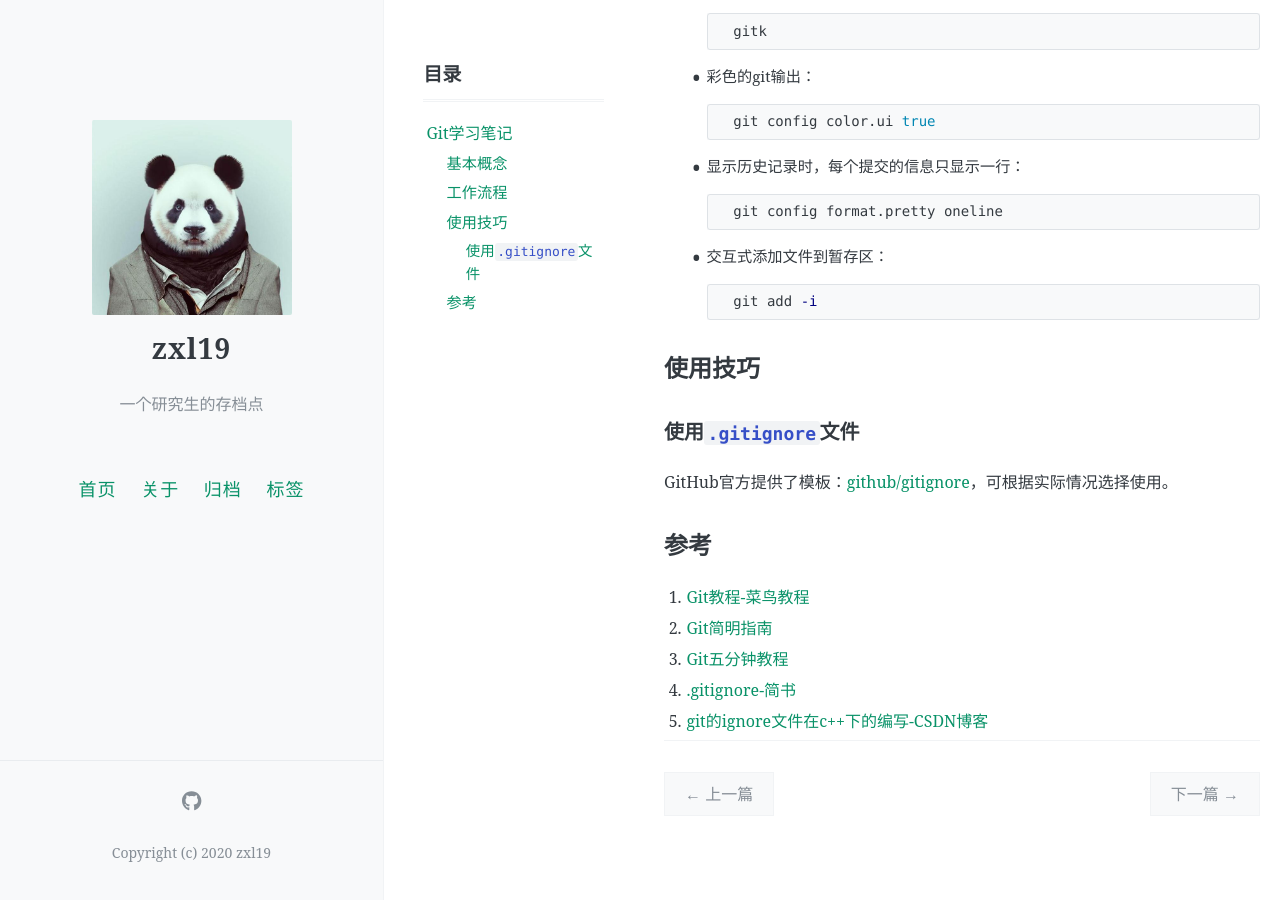
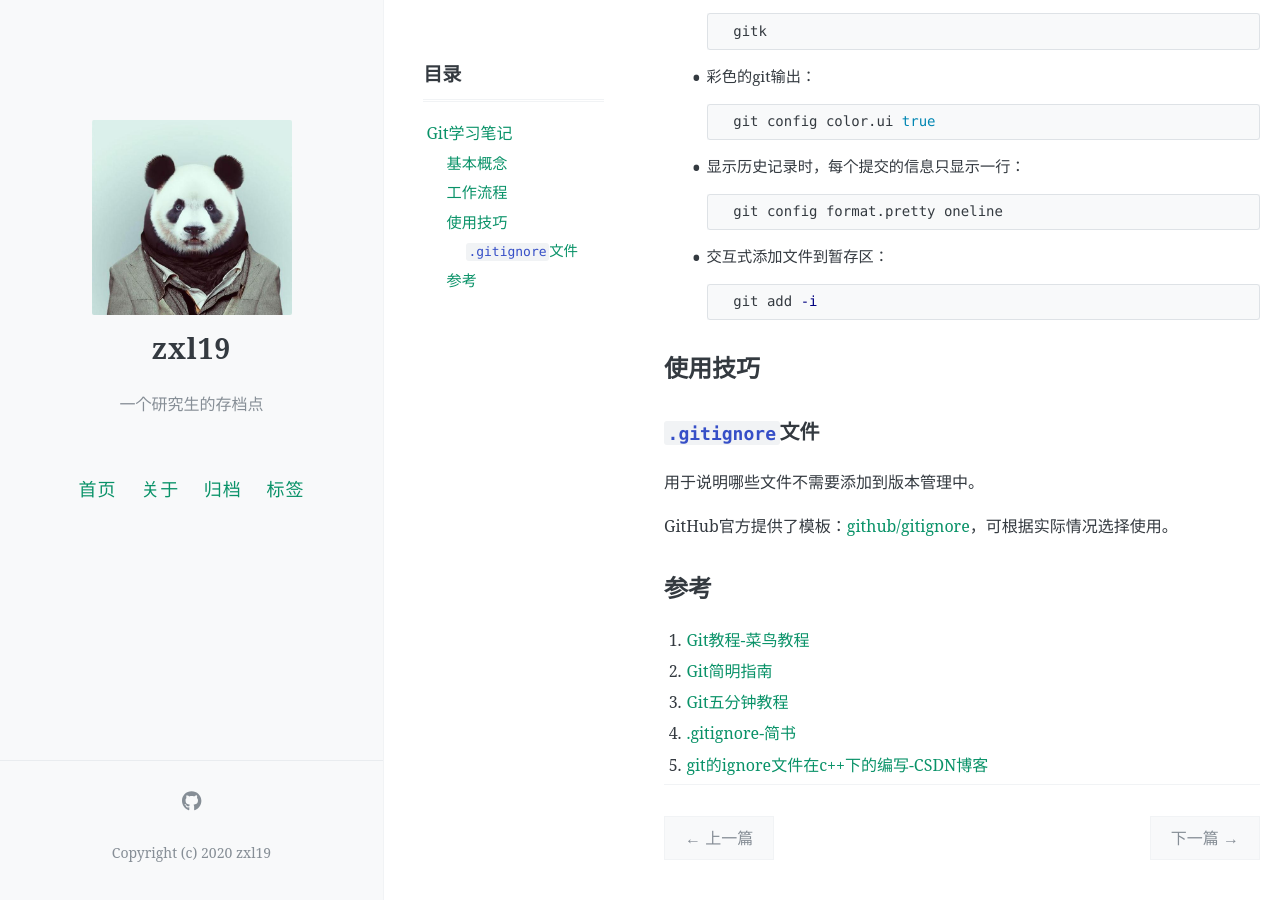
Before and after one commit to zxl19/zxl19.github.io, a Jekyll site: the page built from _posts/2021-08-14-git-note.md, in a window 1280 px wide and 900 px high, scrolled down 2038 px. Built offline with Jekyll 4.4.1, drawn with Linux system fonts in a browser that asks for light colours; comment, search, counter and statistics services are not loaded; before the commit the page ends 2895 px from its top, so only the background shows below that.

Commit message:
Update 2021-08-14-git-note.md

```diff
--- a/_posts/2021-08-14-git-note.md
+++ b/_posts/2021-08-14-git-note.md
@@ -135,7 +135,9 @@ pinned: false
 
 ## 使用技巧
 
-### 使用`.gitignore`文件
+### `.gitignore`文件
+
+用于说明哪些文件不需要添加到版本管理中。
 
 GitHub官方提供了模板：[github/gitignore](https://github.com/github/gitignore)，可根据实际情况选择使用。
 
```
